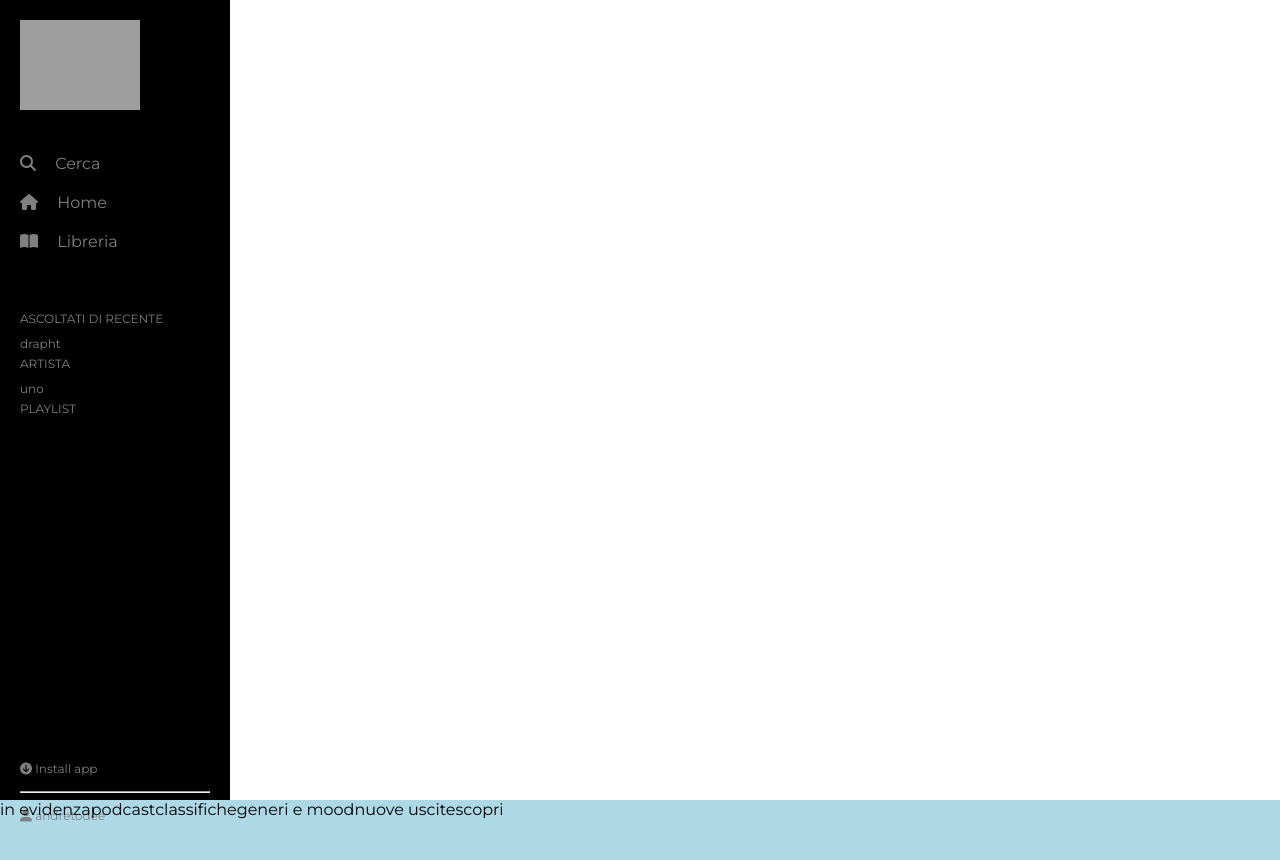
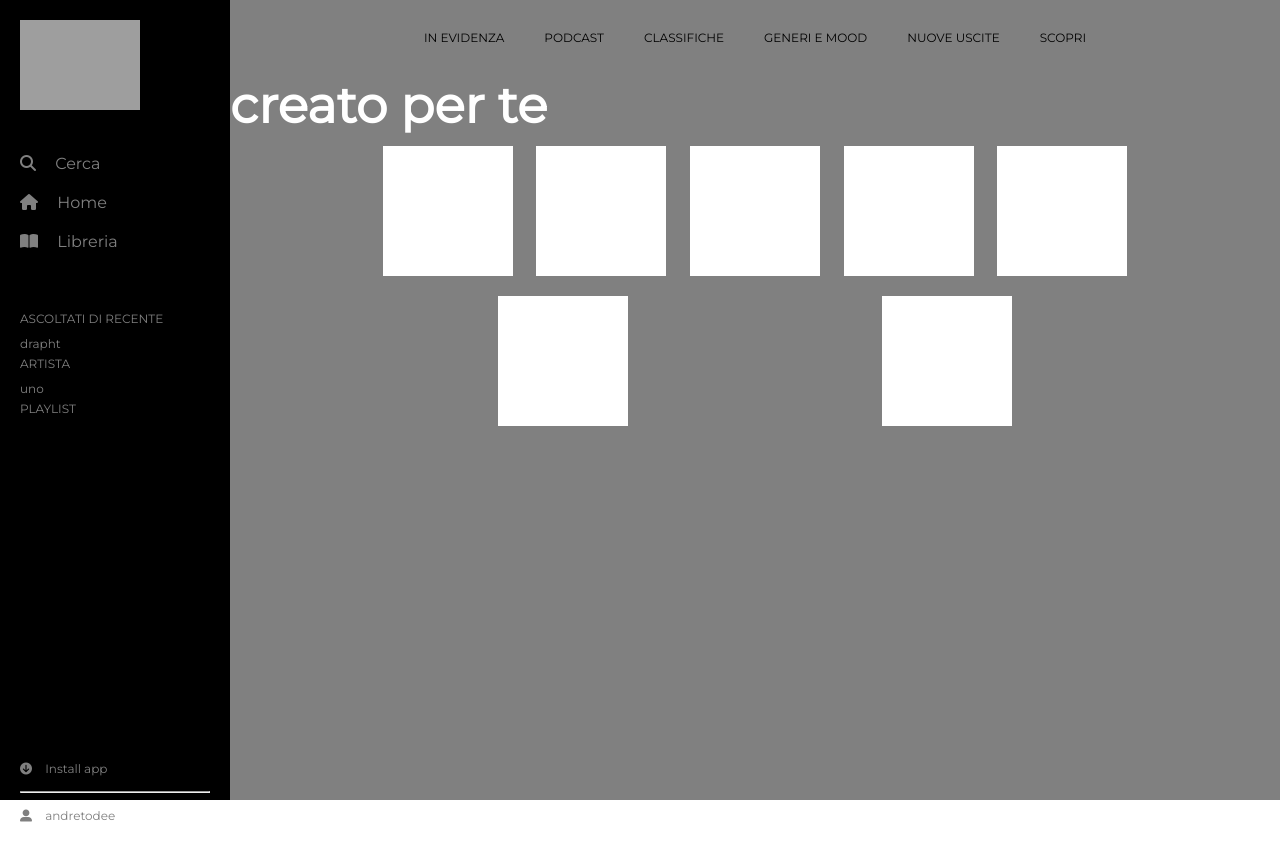
Before and after one commit to andretodee/html-css-spotifyweb, a plain HTML site: page index.html in a window 1280 px wide. After the commit the page ends 823 px from the top, so only its background shows below. Drawn offline with Linux system fonts and the light colour scheme; grey boxes are pictures that could not be loaded.

Commit message:
first day

```diff
--- a/index.html
+++ b/index.html
@@ -49,6 +49,7 @@
 
     </aside>
     <main>
+      <div class="container-flex">
         <ul class="options">
           <li>in evidenza</li>
           <li>podcast</li>
@@ -57,8 +58,51 @@
           <li>nuove uscite</li>
           <li>scopri</li>
         </ul>
+      </div>
+
+      <h2>creato per te</h2>
+
+      <div class="container-album">
+
+        <div class="album">
+          <img src="" alt="">
+          <p></p>
+        </div>
+        <div class="album">
+          <img src="" alt="">
+          <p></p>
+        </div>
+        <div class="album">
+          <img src="" alt="">
+          <p></p>
+        </div>
+        <div class="album">
+          <img src="" alt="">
+          <p></p>
+        </div>
+        <div class="album">
+          <img src="" alt="">
+          <p></p>
+        </div>
+        <div class="album">
+          <img src="" alt="">
+          <p></p>
+        </div>
+        <div class="album">
+          <img src="" alt="">
+          <p></p>
+        </div>
+
+
+      </div>
+
+
 
     </main>
 
+    <div id="player">
+
+    </div>
+
   </body>
 </html>
--- a/style.css
+++ b/style.css
@@ -74,20 +74,61 @@ aside img{
 }
 
 #log-in hr{
-
   margin:15px 0;
   margin-right: 20px;
+}
+
+#log-in span{
+  margin-left: 10px;
 }
 
 main{
   width: 100%;
   height: 100%;
-  background-color: lightblue;
+  background-color: grey;
+
+}
+
+.container-flex{
   display: flex;
+  justify-content: center;
+
+}
+
+.container-flex ul li{
+  margin: 30px 20px;
+  text-transform: uppercase;
+  font-size: 12px;
+
+}
+
+.container-flex ul li:hover{
+  color: white;
 }
 
 .options{
   display: flex;
   list-style: none;
+}
 
+.container-album{
+  width: 60%;
+  margin: auto;
+  display: flex;
+  justify-content: space-around;
+  flex-wrap: wrap;
+  align-content: flex-start;
 }
+
+.album{
+  width: 130px;
+  height: 130px;
+  background-color: white;
+  margin: 10px;
+}
+
+main h2{
+  color: white;
+  font-size: 50px;
+  margin-left: 200px;
+}
```
Lines whose indentation alone changed are shown as unchanged.
